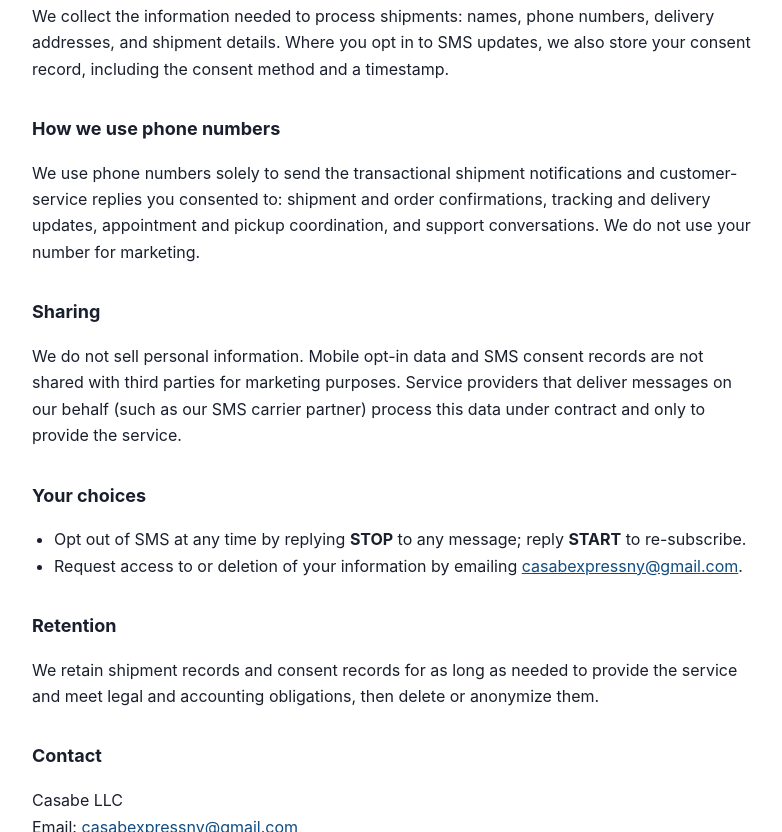
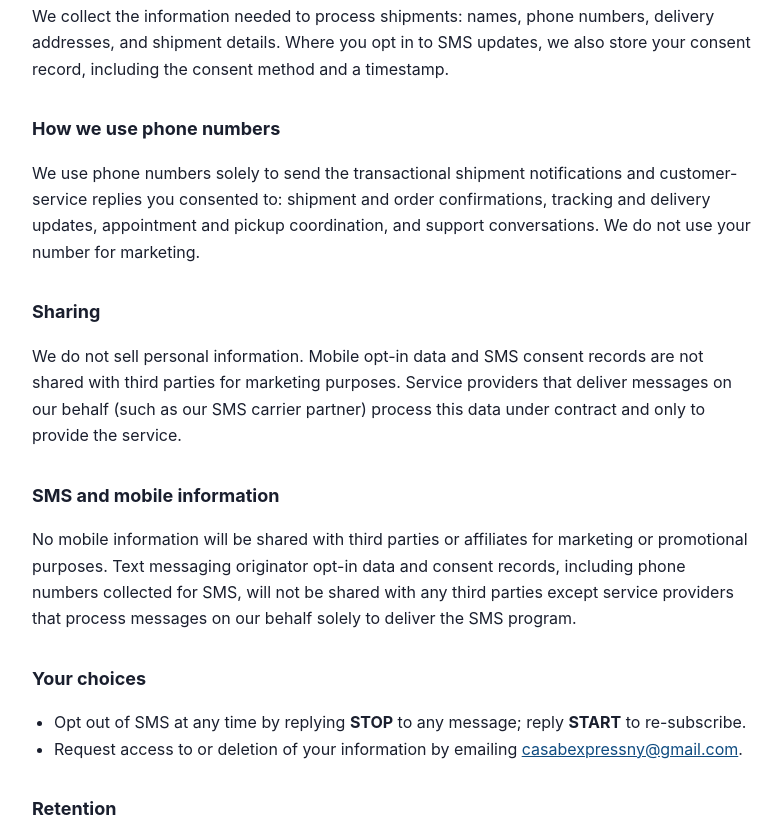
Before and after one commit to ClawdIris/V3, a website: page privacy.html in a window 1280 px wide. Shown: the part 332-1164 px from the top of the page, without its empty margins (248-1030 px from the left). Drawn offline with Linux system fonts and the light colour scheme.

Commit message:
a2p: harden SMS privacy disclosure

```diff
--- a/privacy.html
+++ b/privacy.html
@@ -51,6 +51,13 @@ providers that deliver messages on our behalf (such as our SMS carrier
 partner) process this data under contract and only to provide the
 service.</p>
 
+<h2>SMS and mobile information</h2>
+<p>No mobile information will be shared with third parties or affiliates
+for marketing or promotional purposes. Text messaging originator opt-in
+data and consent records, including phone numbers collected for SMS, will
+not be shared with any third parties except service providers that process
+messages on our behalf solely to deliver the SMS program.</p>
+
 <h2>Your choices</h2>
 <ul>
   <li>Opt out of SMS at any time by replying <strong>STOP</strong> to any
```
